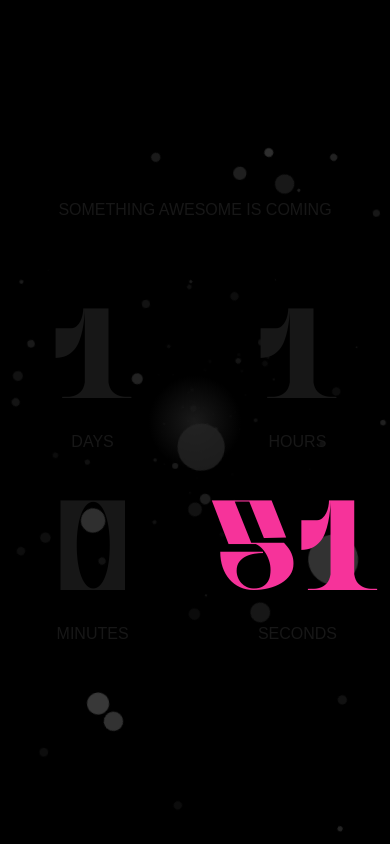
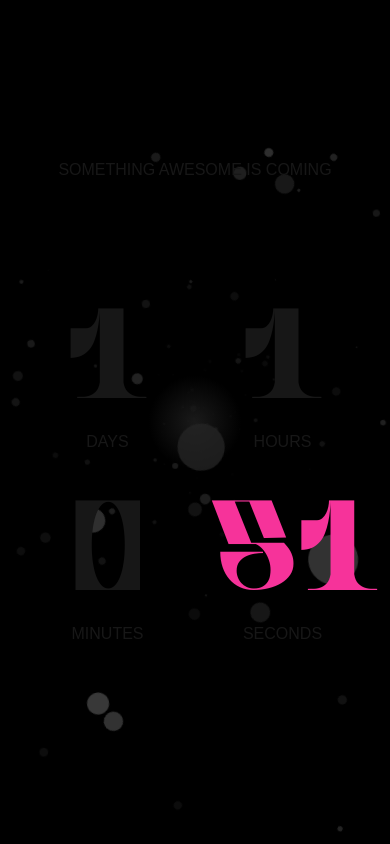
Before and after one commit to vikriyuwi/otter-birthday-21, a Next.js app: page / in a window 390 px wide. Built offline with nearby package versions, Linux system fonts and the light colour scheme; a web font is replaced by a local one.

Commit message:
fix(countdown): add padding

```diff
--- a/app/(countdown)/BirthdayCountdown.tsx
+++ b/app/(countdown)/BirthdayCountdown.tsx
@@ -46,7 +46,7 @@ export default function BirthdayCountdown() {
   if (!isClient) return <span>Loading...</span>;
 
   return (
-    <div className="grid grid-cols-2 md:grid-cols-4 gap-10 items-center justify-center">
+    <div className="p-10 grid grid-cols-2 md:grid-cols-4 gap-10 items-center justify-center">
       {/* DAYS */}
       <div style={{ textAlign: 'center' }}>
         <h1 className='text-9xl font-headline'>{timeLeft.days}</h1>
```
